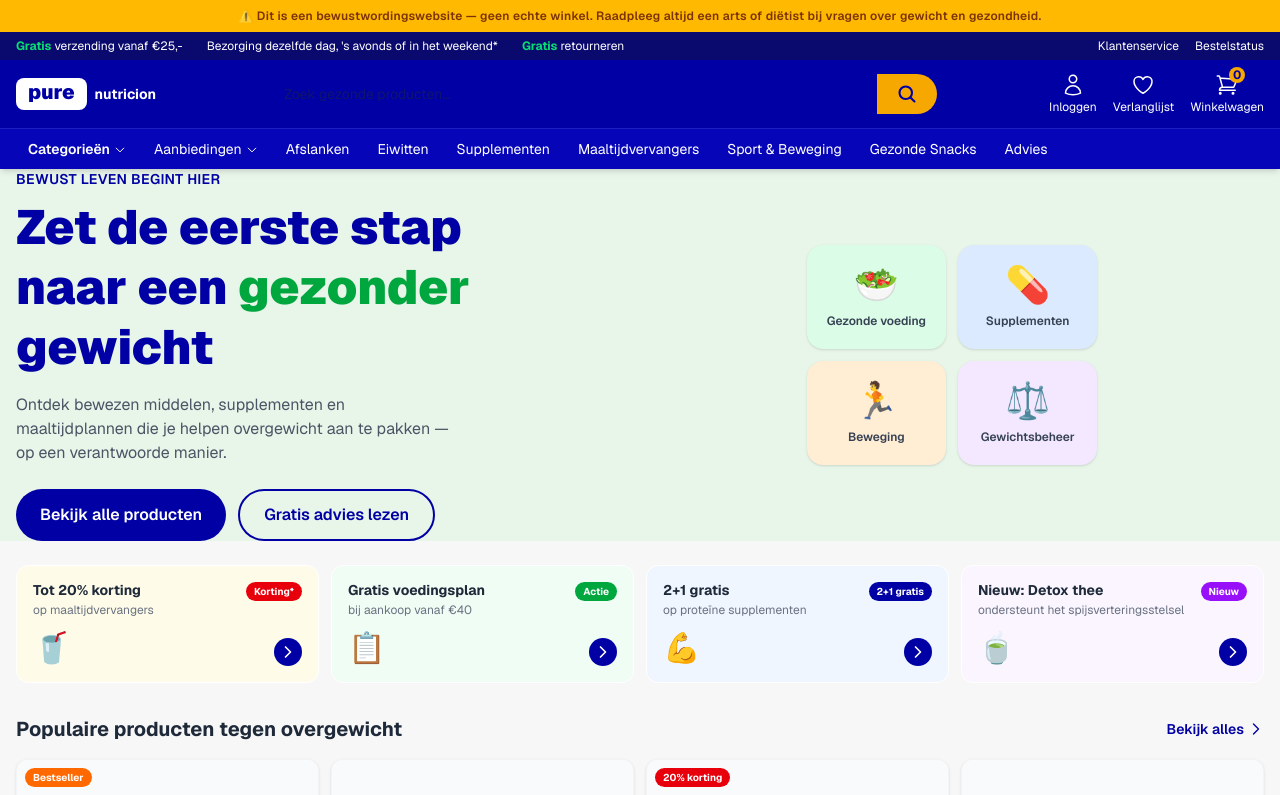
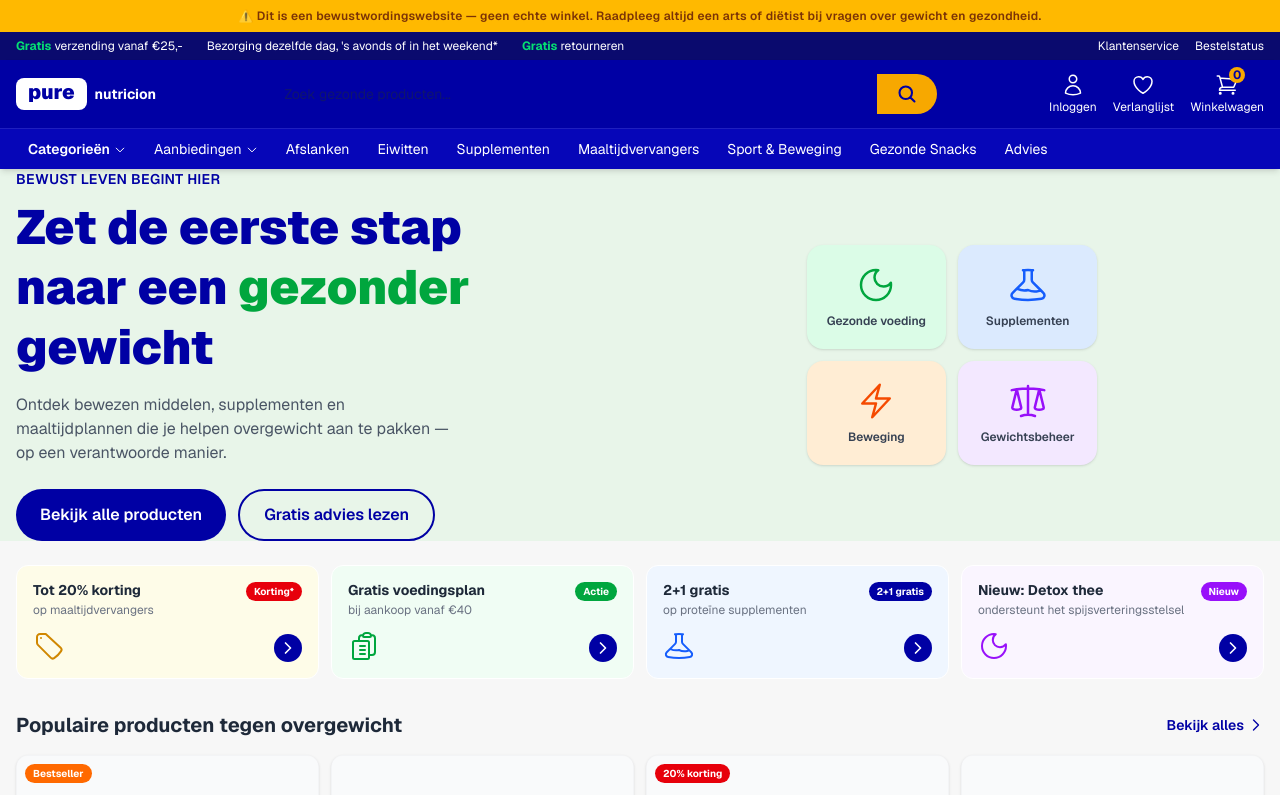
Before and after one commit to ArjandenHartog/purenutricion, a Next.js app: page / in a window 1280 px wide. Shown: the top 795 px of the page. Built offline with nearby package versions, Linux system fonts and the light colour scheme.

Commit message:
Refactor HeroBanner and PromoCards components to use structured data for icons and labels. Updated layout to enhance visual consistency and maintainability.

```diff
--- a/app/components/HeroBanner.tsx
+++ b/app/components/HeroBanner.tsx
@@ -1,3 +1,46 @@
+const heroCards = [
+  {
+    label: "Gezonde voeding",
+    color: "bg-green-100",
+    iconColor: "text-green-600",
+    icon: (
+      <svg className="w-10 h-10" fill="none" viewBox="0 0 24 24" stroke="currentColor" strokeWidth={1.5}>
+        <path strokeLinecap="round" strokeLinejoin="round" d="M12 3c-4.97 0-9 4.03-9 9s4.03 9 9 9 9-4.03 9-9c0-.46-.04-.92-.1-1.36-.98 1.37-2.58 2.26-4.4 2.26-2.98 0-5.4-2.42-5.4-5.4 0-1.81.89-3.42 2.26-4.4-.44-.06-.9-.1-1.36-.1Z" />
+      </svg>
+    ),
+  },
+  {
+    label: "Supplementen",
+    color: "bg-blue-100",
+    iconColor: "text-blue-600",
+    icon: (
+      <svg className="w-10 h-10" fill="none" viewBox="0 0 24 24" stroke="currentColor" strokeWidth={1.5}>
+        <path strokeLinecap="round" strokeLinejoin="round" d="M9.75 3.104v5.714a2.25 2.25 0 0 1-.659 1.591L5 14.5M9.75 3.104c-.251.023-.501.05-.75.082m.75-.082a24.301 24.301 0 0 1 4.5 0m0 0v5.714c0 .597.237 1.17.659 1.591L19.8 15.3M14.25 3.104c.251.023.501.05.75.082M19.8 15.3l-1.57.393A9.065 9.065 0 0 1 12 15a9.065 9.065 0 0 1-6.23-.693L5 14.5m14.8.8 1.402 1.402c1.232 1.232.65 3.318-1.067 3.611A48.309 48.309 0 0 1 12 21a48.25 48.25 0 0 1-8.135-.687c-1.718-.293-2.3-2.379-1.067-3.61L5 14.5" />
+      </svg>
+    ),
+  },
+  {
+    label: "Beweging",
+    color: "bg-orange-100",
+    iconColor: "text-orange-600",
+    icon: (
+      <svg className="w-10 h-10" fill="none" viewBox="0 0 24 24" stroke="currentColor" strokeWidth={1.5}>
+        <path strokeLinecap="round" strokeLinejoin="round" d="M3.75 13.5l10.5-11.25L12 10.5h8.25L9.75 21.75 12 13.5H3.75z" />
+      </svg>
+    ),
+  },
+  {
+    label: "Gewichtsbeheer",
+    color: "bg-purple-100",
+    iconColor: "text-purple-600",
+    icon: (
+      <svg className="w-10 h-10" fill="none" viewBox="0 0 24 24" stroke="currentColor" strokeWidth={1.5}>
+        <path strokeLinecap="round" strokeLinejoin="round" d="M12 3v17.25m0 0c-1.472 0-2.882.265-4.185.75M12 20.25c1.472 0 2.882.265 4.185.75M18.75 4.97A48.416 48.416 0 0 0 12 4.5c-2.291 0-4.545.16-6.75.47m13.5 0c1.01.143 2.01.317 3 .52m-3-.52 2.62 10.726c.122.499-.106 1.028-.589 1.202a5.988 5.988 0 0 1-2.031.352 5.988 5.988 0 0 1-2.031-.352c-.483-.174-.711-.703-.59-1.202L18.75 4.971Zm-16.5.52c.99-.203 1.99-.377 3-.52m0 0 2.62 10.726c.122.499-.106 1.028-.589 1.202a5.989 5.989 0 0 1-2.031.352 5.989 5.989 0 0 1-2.031-.352c-.483-.174-.711-.703-.59-1.202L5.25 4.971Z" />
+      </svg>
+    ),
+  },
+];
+
 export default function HeroBanner() {
   return (
     <div className="bg-[#e8f5e9] overflow-hidden">
@@ -28,19 +71,14 @@ export default function HeroBanner() {
           </div>
 
           {/* Visual */}
-          <div className="flex-1 flex items-center justify-center py-8 md:py-0 gap-4">
+          <div className="flex-1 flex items-center justify-center py-8 md:py-0">
             <div className="grid grid-cols-2 gap-3">
-              {[
-                { emoji: "🥗", label: "Gezonde voeding", color: "bg-green-100" },
-                { emoji: "💊", label: "Supplementen", color: "bg-blue-100" },
-                { emoji: "🏃", label: "Beweging", color: "bg-orange-100" },
-                { emoji: "⚖️", label: "Gewichtsbeheer", color: "bg-purple-100" },
-              ].map((item) => (
+              {heroCards.map((item) => (
                 <div
                   key={item.label}
                   className={`${item.color} rounded-2xl p-5 flex flex-col items-center gap-2 shadow-sm hover:scale-105 transition-transform cursor-pointer`}
                 >
-                  <span className="text-4xl">{item.emoji}</span>
+                  <span className={item.iconColor}>{item.icon}</span>
                   <span className="text-xs font-semibold text-gray-700 text-center">
                     {item.label}
                   </span>
--- a/app/components/PromoCards.tsx
+++ b/app/components/PromoCards.tsx
@@ -1,11 +1,29 @@
-const promos = [
+import { ReactNode } from "react";
+
+type Promo = {
+  title: string;
+  subtitle: string;
+  badge: string;
+  badgeColor: string;
+  bg: string;
+  iconColor: string;
+  icon: ReactNode;
+};
+
+const promos: Promo[] = [
   {
     title: "Tot 20% korting",
     subtitle: "op maaltijdvervangers",
     badge: "Korting*",
     badgeColor: "bg-red-600",
     bg: "bg-yellow-50",
-    emoji: "🥤",
+    iconColor: "text-yellow-600",
+    icon: (
+      <svg className="w-8 h-8" fill="none" viewBox="0 0 24 24" stroke="currentColor" strokeWidth={1.5}>
+        <path strokeLinecap="round" strokeLinejoin="round" d="M9.568 3H5.25A2.25 2.25 0 0 0 3 5.25v4.318c0 .597.237 1.17.659 1.591l9.581 9.581c.699.699 1.78.872 2.607.33a18.095 18.095 0 0 0 5.223-5.223c.542-.827.369-1.908-.33-2.607L9.568 3Z" />
+        <path strokeLinecap="round" strokeLinejoin="round" d="M6 6h.008v.008H6V6Z" />
+      </svg>
+    ),
   },
   {
     title: "Gratis voedingsplan",
@@ -13,7 +31,12 @@ const promos = [
     badge: "Actie",
     badgeColor: "bg-green-600",
     bg: "bg-green-50",
-    emoji: "📋",
+    iconColor: "text-green-600",
+    icon: (
+      <svg className="w-8 h-8" fill="none" viewBox="0 0 24 24" stroke="currentColor" strokeWidth={1.5}>
+        <path strokeLinecap="round" strokeLinejoin="round" d="M9 12h3.75M9 15h3.75M9 18h3.75m3 .75H18a2.25 2.25 0 0 0 2.25-2.25V6.108c0-1.135-.845-2.098-1.976-2.192a48.424 48.424 0 0 0-1.123-.08m-5.801 0c-.065.21-.1.433-.1.664 0 .414.336.75.75.75h4.5a.75.75 0 0 0 .75-.75 2.25 2.25 0 0 0-.1-.664m-5.8 0A2.251 2.251 0 0 1 13.5 2.25H15c1.012 0 1.867.668 2.15 1.586m-5.8 0c-.376.023-.75.05-1.124.08C9.095 4.01 8.25 4.973 8.25 6.108V8.25m0 0H4.875c-.621 0-1.125.504-1.125 1.125v11.25c0 .621.504 1.125 1.125 1.125h9.75c.621 0 1.125-.504 1.125-1.125V9.375c0-.621-.504-1.125-1.125-1.125H8.25Z" />
+      </svg>
+    ),
   },
   {
     title: "2+1 gratis",
@@ -21,7 +44,12 @@ const promos = [
     badge: "2+1 gratis",
     badgeColor: "bg-[#0000a4]",
     bg: "bg-blue-50",
-    emoji: "💪",
+    iconColor: "text-blue-600",
+    icon: (
+      <svg className="w-8 h-8" fill="none" viewBox="0 0 24 24" stroke="currentColor" strokeWidth={1.5}>
+        <path strokeLinecap="round" strokeLinejoin="round" d="M9.75 3.104v5.714a2.25 2.25 0 0 1-.659 1.591L5 14.5M9.75 3.104c-.251.023-.501.05-.75.082m.75-.082a24.301 24.301 0 0 1 4.5 0m0 0v5.714c0 .597.237 1.17.659 1.591L19.8 15.3M14.25 3.104c.251.023.501.05.75.082M19.8 15.3l-1.57.393A9.065 9.065 0 0 1 12 15a9.065 9.065 0 0 1-6.23-.693L5 14.5m14.8.8 1.402 1.402c1.232 1.232.65 3.318-1.067 3.611A48.309 48.309 0 0 1 12 21a48.25 48.25 0 0 1-8.135-.687c-1.718-.293-2.3-2.379-1.067-3.61L5 14.5" />
+      </svg>
+    ),
   },
   {
     title: "Nieuw: Detox thee",
@@ -29,7 +57,12 @@ const promos = [
     badge: "Nieuw",
     badgeColor: "bg-purple-600",
     bg: "bg-purple-50",
-    emoji: "🍵",
+    iconColor: "text-purple-600",
+    icon: (
+      <svg className="w-8 h-8" fill="none" viewBox="0 0 24 24" stroke="currentColor" strokeWidth={1.5}>
+        <path strokeLinecap="round" strokeLinejoin="round" d="M12 3c-4.97 0-9 4.03-9 9s4.03 9 9 9 9-4.03 9-9c0-.46-.04-.92-.1-1.36-.98 1.37-2.58 2.26-4.4 2.26-2.98 0-5.4-2.42-5.4-5.4 0-1.81.89-3.42 2.26-4.4-.44-.06-.9-.1-1.36-.1Z" />
+      </svg>
+    ),
   },
 ];
 
@@ -56,26 +89,13 @@ export default function PromoCards() {
               </span>
             </div>
             <div className="flex items-end justify-between">
-              <span className="text-3xl">{promo.emoji}</span>
+              <span className={promo.iconColor}>{promo.icon}</span>
               <button className="bg-[#0000a4] text-white rounded-full w-7 h-7 flex items-center justify-center group-hover:bg-[#0000c4] transition-colors flex-shrink-0">
-                <svg
-                  className="w-4 h-4"
-                  fill="none"
-                  viewBox="0 0 24 24"
-                  stroke="currentColor"
-                  strokeWidth={2.5}
-                >
-                  <path
-                    strokeLinecap="round"
-                    strokeLinejoin="round"
-                    d="M8.25 4.5l7.5 7.5-7.5 7.5"
-                  />
+                <svg className="w-4 h-4" fill="none" viewBox="0 0 24 24" stroke="currentColor" strokeWidth={2.5}>
+                  <path strokeLinecap="round" strokeLinejoin="round" d="M8.25 4.5l7.5 7.5-7.5 7.5" />
                 </svg>
               </button>
             </div>
-            {promo.badge.includes("korting") || promo.subtitle.includes("meest") ? (
-              <p className="text-[10px] text-gray-400 mt-2">*op de meest getoonde prijs</p>
-            ) : null}
           </div>
         ))}
       </div>
```
